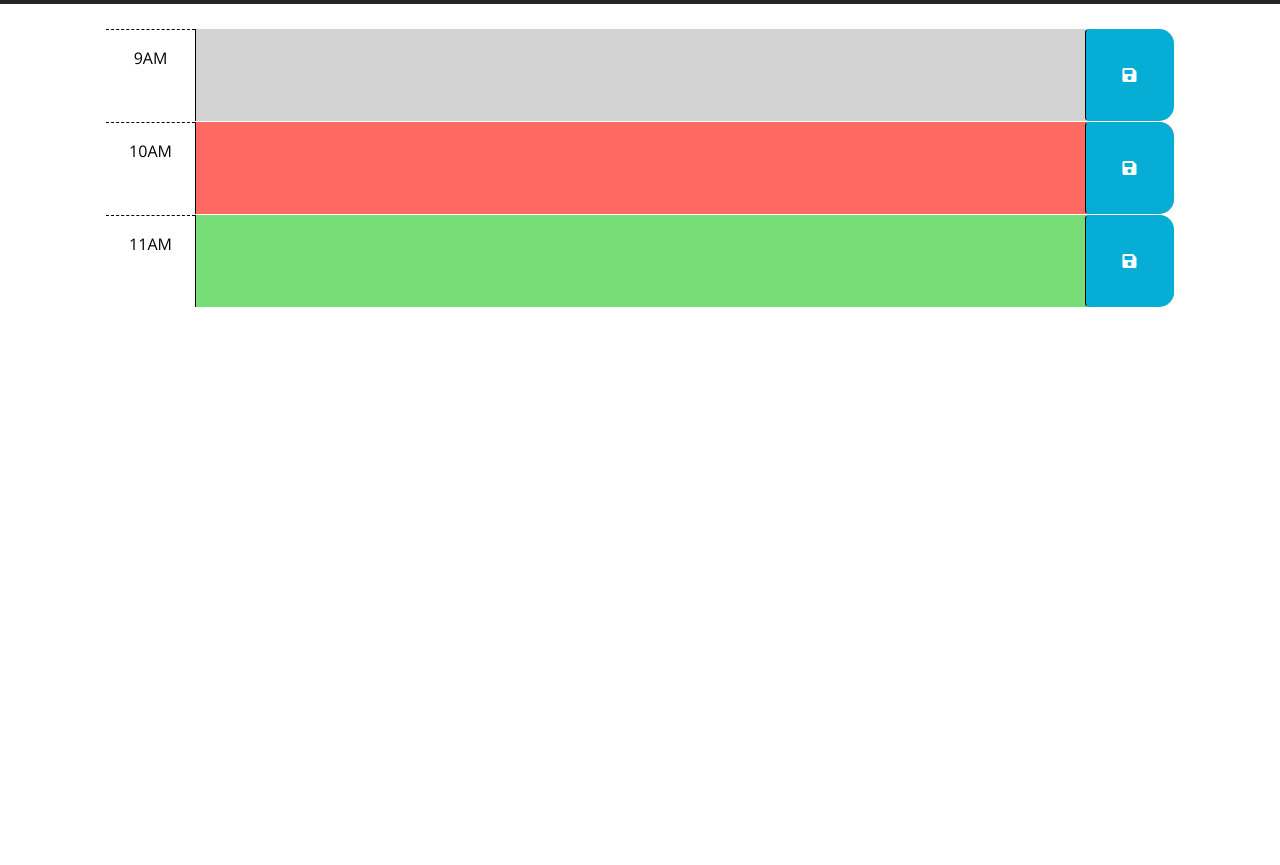
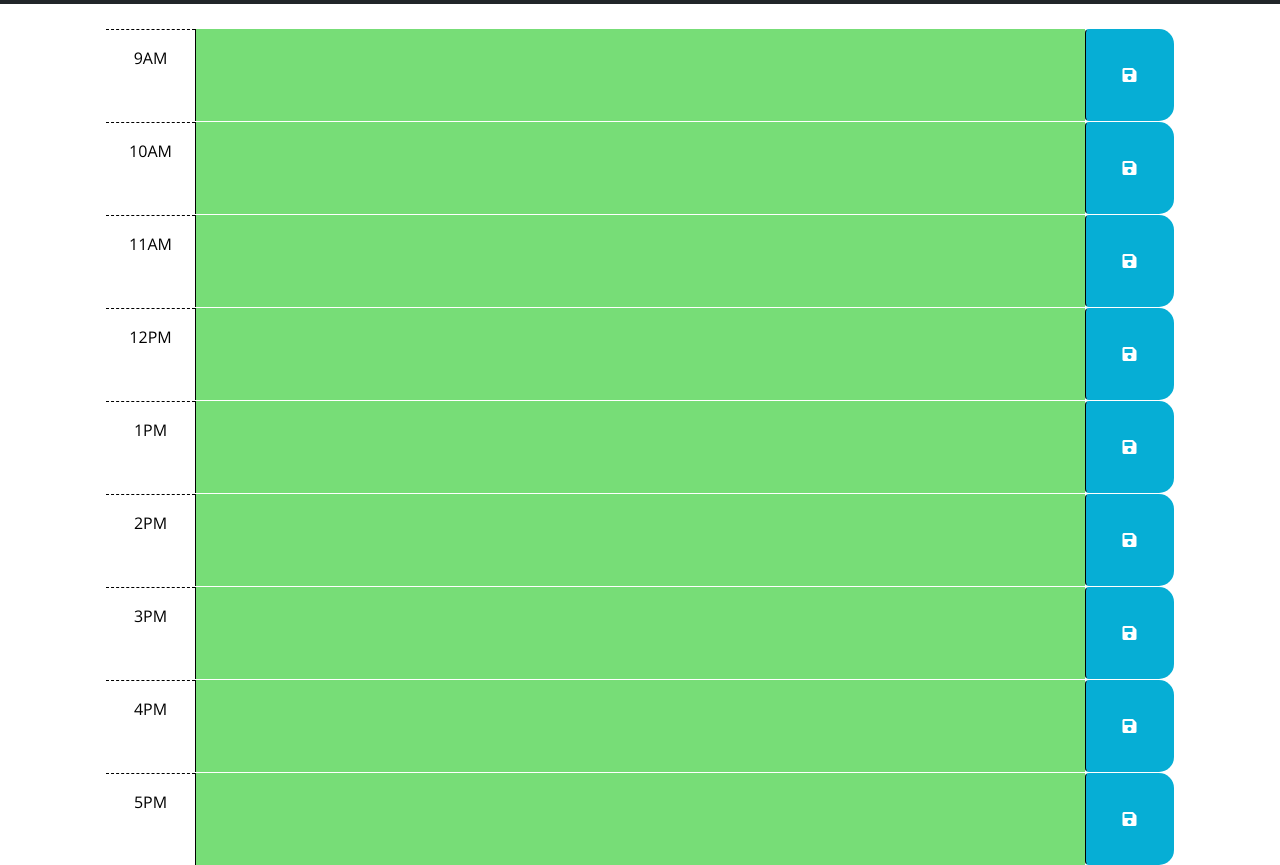
Before and after one commit to epicasino/Calendar-App, a plain HTML site: page index.html in a window 1280 px wide. Shown: the part 320-1185 px from the top of the page. Before the commit the page ends 800 px from the top, so only its background shows below. Drawn offline with nearby package versions, Linux system fonts and the light colour scheme.

Commit message:
site functionality

```diff
--- a/assets/css/style.css
+++ b/assets/css/style.css
@@ -7,7 +7,7 @@ textarea {
   background: transparent;
   border: none;
   resize: none;
-  color: #000000;
+  color: #000000 !important;
   border-left: 1px solid black;
   padding: 10px;
 }
--- a/assets/js/script.js
+++ b/assets/js/script.js
@@ -1,35 +1,78 @@
-// Wrap all code that interacts with the DOM in a call to jQuery to ensure that
-// the code isn't run until the browser has finished rendering all the elements
-// in the html.
-$(function () {
-  // TODO: Add a listener for click events on the save button. This code should
-  // use the id in the containing time-block as a key to save the user input in
-  // local storage. HINT: What does `this` reference in the click listener
-  // function? How can DOM traversal be used to get the "hour-x" id of the
-  // time-block containing the button that was clicked? How might the id be
-  // useful when saving the description in local storage?
-  //
-  // TODO: Add code to apply the past, present, or future class to each time
-  // block by comparing the id to the current hour. HINTS: How can the id
-  // attribute of each time-block be used to conditionally add or remove the
-  // past, present, and future classes? How can Day.js be used to get the
-  // current hour in 24-hour time?
-  //
-  // TODO: Add code to get any user input that was saved in localStorage and set
-  // the values of the corresponding textarea elements. HINT: How can the id
-  // attribute of each time-block be used to do this?
-  //
-  // Displays current time at header
-  const currentDayEl = $("#currentDay");
-  const currentTimeEl= $("#currentTime");
+const currentTimeEl = document.querySelector("#currentTime");
+const timeblockEl = document.querySelectorAll(".time-block");
+console.log(timeblockEl);
 
-  currentDay = dayjs().format("MMM DD, YYYY");
-  currentDayEl.text(currentDay);
+// Grabs current time, displays it on page
+let currentTime = setInterval(function () {
+  let time = dayjs().format("hh:mm:ss A");
+  currentTimeEl.textContent = time;
+}, 1000);
 
-  function currentTime() {
-    let time = dayjs().format('hh:mm:ss A')
-    currentTimeEl.text(time);
-  };
+let currentHour = dayjs().hour();
 
-  setInterval(currentTime, 1000);
+// Displays past, present, future color boxes to times
+for (hour = 9, array = 0; hour <= 17, array <= 8; hour++, array++) {
+  if (currentHour == hour) {
+    timeblockEl[array].children[1].setAttribute(
+      "class",
+      "col-8 col-md-10 description present"
+    );
+  } else if (currentHour < hour) {
+    timeblockEl[array].children[1].setAttribute(
+      "class",
+      "col-8 col-md-10 description future"
+    );
+  } else {
+    timeblockEl[array].children[1].setAttribute(
+      "class",
+      "col-8 col-md-10 description past"
+    );
+  }
+}
+
+console.log(currentHour);
+
+// Displays current time at header
+const currentDayEl = document.querySelector("#currentDay");
+const timeBlockContainer = document.querySelector("#time-block-container");
+const saveBtnEl = document.querySelectorAll("button");
+const textareaEl = document.querySelectorAll("textarea");
+
+console.log(textareaEl);
+
+currentDay = dayjs().format("MMM DD, YYYY");
+currentDayEl.textContent = currentDay;
+
+// Click event when user clicks on save buttons
+timeBlockContainer.addEventListener("click", (event) => {
+  target = event.target;
+  console.log(target.tagName);
+
+  // if user click is on the save button, text area and time is saved in localstorage
+  if (target == target.parentElement.children[2]) {
+    console.log(target.parentElement.children[1].value);
+    localStorage.setItem(
+      target.parentElement.children[0].textContent,
+      target.parentElement.children[1].value
+    );
+
+  // if user click is on the save button icon, text area and time is saved in localstorage
+  } else if (target.tagName == "I") {
+    console.log(target.parentElement.parentElement.children[1].value);
+    localStorage.setItem(
+      target.parentElement.parentElement.children[0].textContent,
+      target.parentElement.parentElement.children[1].value
+    );
+  } else return;
 });
+
+// Upon reload, textcontent is updated to values in localstorage
+textareaEl[0].textContent = localStorage.getItem("9AM");
+textareaEl[1].textContent = localStorage.getItem("10AM");
+textareaEl[2].textContent = localStorage.getItem("11AM");
+textareaEl[3].textContent = localStorage.getItem("12PM");
+textareaEl[4].textContent = localStorage.getItem("1PM");
+textareaEl[5].textContent = localStorage.getItem("2PM");
+textareaEl[6].textContent = localStorage.getItem("3PM");
+textareaEl[7].textContent = localStorage.getItem("4PM");
+textareaEl[8].textContent = localStorage.getItem("5PM");
--- a/index.html
+++ b/index.html
@@ -29,42 +29,79 @@
       <p id="currentDay" class="lead"></p>
       <p id="currentTime" class="lead"></p>
     </header>
-    <div class="container-lg px-5">
-      <!-- Use class for "past", "present", and "future" to apply styles to the
-        time-block divs accordingly. The javascript will need to do this by
-        adding/removing these classes on each div by comparing the hour in the
-        id to the current hour. The html provided below is meant to be an example
-        demonstrating how the css provided can be leveraged to create the
-        desired layout and colors. The html below should be removed or updated
-        in the finished product. Remember to delete this comment once the
-        code is implemented.
-        -->
-
-      <!-- Example of a past time block. The "past" class adds a gray background color. -->
-      <div id="hour-9" class="row time-block past">
+    <div class="container-lg px-5" id="time-block-container">
+      <div class="row time-block">
         <div class="col-2 col-md-1 hour text-center py-3">9AM</div>
-        <textarea class="col-8 col-md-10 description" rows="3"> </textarea>
+        <textarea id="hour-9" class="col-8 col-md-10 description" rows="3"> </textarea>
         <button class="btn saveBtn col-2 col-md-1" aria-label="save">
           <i class="fas fa-save" aria-hidden="true"></i>
         </button>
       </div>
 
-      <!-- Example of a a present time block. The "present" class adds a red background color. -->
-      <div id="hour-10" class="row time-block present">
+      <div class="row time-block">
         <div class="col-2 col-md-1 hour text-center py-3">10AM</div>
-        <textarea class="col-8 col-md-10 description" rows="3"> </textarea>
+        <textarea id="hour-10" class="col-8 col-md-10 description" rows="3"> </textarea>
         <button class="btn saveBtn col-2 col-md-1" aria-label="save">
           <i class="fas fa-save" aria-hidden="true"></i>
         </button>
       </div>
 
-      <!-- Example of a future time block. The "future" class adds a green background color. -->
-      <div id="hour-11" class="row time-block future">
+      <div class="row time-block">
         <div class="col-2 col-md-1 hour text-center py-3">11AM</div>
-        <textarea class="col-8 col-md-10 description" rows="3"> </textarea>
+        <textarea id="hour-11" class="col-8 col-md-10 description" rows="3"> </textarea>
         <button class="btn saveBtn col-2 col-md-1" aria-label="save">
           <i class="fas fa-save" aria-hidden="true"></i>
         </button>
+      </div>
+
+      <div class="row time-block">
+        <div class="col-2 col-md-1 hour text-center py-3">12PM</div>
+        <textarea id="hour-12" class="col-8 col-md-10 description" rows="3"> </textarea>
+        <button class="btn saveBtn col-2 col-md-1" aria-label="save">
+          <i class="fas fa-save" aria-hidden="true"></i>
+        </button>
+      </div>
+
+      <div class="row time-block">
+        <div class="col-2 col-md-1 hour text-center py-3">1PM</div>
+        <textarea id="hour-13" class="col-8 col-md-10 description" rows="3"> </textarea>
+        <button class="btn saveBtn col-2 col-md-1" aria-label="save">
+          <i class="fas fa-save" aria-hidden="true"></i>
+        </button>
+      </div>
+
+      <div class="row time-block">
+        <div class="col-2 col-md-1 hour text-center py-3">2PM</div>
+        <textarea id="hour-14" class="col-8 col-md-10 description" rows="3"> </textarea>
+        <button class="btn saveBtn col-2 col-md-1" aria-label="save">
+          <i class="fas fa-save" aria-hidden="true"></i>
+        </button>
+      </div>
+
+      <div class="row time-block">
+        <div class="col-2 col-md-1 hour text-center py-3">3PM</div>
+        <textarea id="hour-15" class="col-8 col-md-10 description" rows="3"> </textarea>
+        <button class="btn saveBtn col-2 col-md-1" aria-label="save">
+          <i class="fas fa-save" aria-hidden="true"></i>
+        </button>
+      </div>
+
+      <div class="row time-block">
+        <div class="col-2 col-md-1 hour text-center py-3">4PM</div>
+        <textarea id="hour-16" class="col-8 col-md-10 description" rows="3"> </textarea>
+        <button class="btn saveBtn col-2 col-md-1" aria-label="save">
+          <i class="fas fa-save" aria-hidden="true"></i>
+        </button>
+      </div>
+
+      <div class="row time-block">
+        <div class="col-2 col-md-1 hour text-center py-3">5PM</div>
+        <textarea id="hour-17" class="col-8 col-md-10 description" rows="3"> </textarea>
+        <button class="btn saveBtn col-2 col-md-1" aria-label="save">
+          <i class="fas fa-save" aria-hidden="true"></i>
+        </button>
+      </div>
+
     </div>
 
       <script src="https://code.jquery.com/jquery-3.4.1.min.js"></script>
```
Lines whose indentation alone changed are shown as unchanged.
